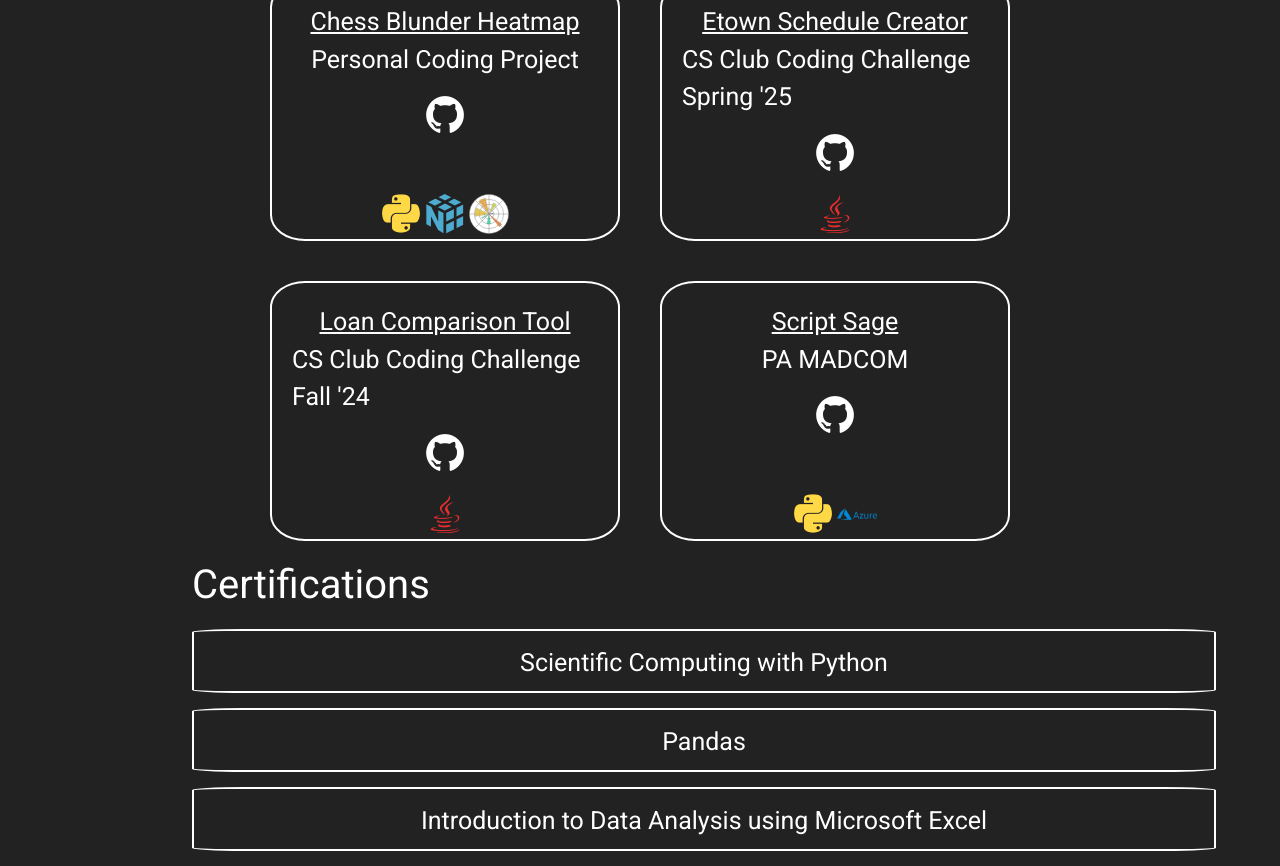
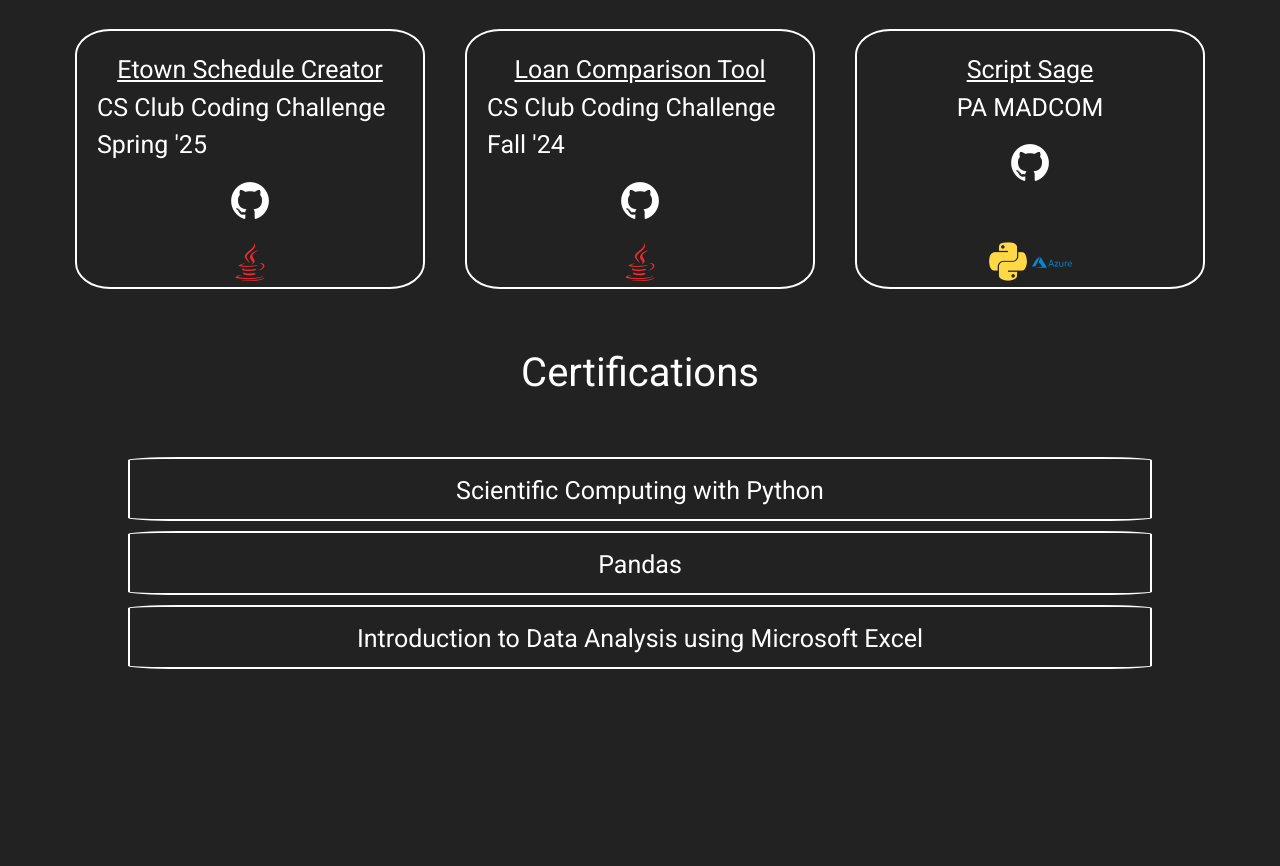
Before and after one commit to NateM024/NateM024.github.io, a plain HTML site: page index.html in a window 1280 px wide. Shown: the part 713-1579 px from the top of the page. After the commit the page ends 1422 px from the top, so only its background shows below. Drawn offline with nearby package versions, Linux system fonts and the light colour scheme.

Commit message:
improved styling, alignments

```diff
--- a/css/certs.css
+++ b/css/certs.css
@@ -10,13 +10,21 @@
 
     height: 4rem;
     width: 80vw;
-    margin-bottom: 15px;
 
     font-size: 25px;
     color: white;
     text-decoration: none;
     padding-top: 13px;
 
+}
+
+.flex-wrap-certs {
+	display: flex;
+	justify-content: center;
+	flex-wrap: wrap;
+	column-gap: 40px;
+	row-gap: 10px;
+    margin-bottom: 40px;
 }
 
 .cert-box:hover {
--- a/css/global.css
+++ b/css/global.css
@@ -3,10 +3,6 @@ body {
 	margin: 0;
 	background-color: #222222;
 	color: white;
-}
-
-.padded {
-	padding: 0 15%;
 }
 
 .btn {
--- a/css/projects.css
+++ b/css/projects.css
@@ -1,8 +1,10 @@
-h1 {
-	margin: 20px 0;
+.title {
+	margin: 60px 0;
+	text-align: center;
+	font-size: 36;
 }
 
-.flex-wrap {
+.flex-wrap-projects {
 	display: flex;
 	justify-content: center;
 	flex-wrap: wrap;
--- a/header.html
+++ b/header.html
@@ -1,6 +1,6 @@
 <div class="header">
+  <img src="../global-media/profile-pic.png">
   <h1>Nathan Marshall</h1>
-  <img src="../global-media/profile-pic.png">
   <div id="headerIcons">
     <a class="github" href="https://github.com/NateM024" target="_blank">
       <i class="devicon-github-original"></i>
--- a/index.html
+++ b/index.html
@@ -33,9 +33,9 @@
   <header id="header"></header>
 
   <div class="padded">
-    <h1>Featured Projects</h1>
+    <h1 class="title">Featured Projects</h1>
 
-    <div class="flex-wrap">
+    <div class="flex-wrap-projects">
       <div class="project-box" id="worldfacts">
         <p><u>WorldFacts Website</u></p>
         <p>CS209 Database Systems</p>
@@ -119,9 +119,10 @@
       </div>
       </div>
     </div>
-  </div>
+
     <div class="padded">
-    <h1>Certifications</h1>
+      <h1 class="title">Certifications</h1>
+      <div class="flex-wrap-certs">
         <div class="cert-box" id="fcc-python">
           <a href="https://www.freecodecamp.org/certification/fccc9bd6949-c974-4af1-89cf-c1b16cbebf4d/scientific-computing-with-python-v7">Scientific Computing with Python </a>
         </div>
@@ -134,6 +135,9 @@
           <a href="https://www.coursera.org/account/accomplishments/verify/49EC3L7WZG0R">Introduction to Data Analysis using Microsoft Excel</a>
         </div>
       </div>
+  </div>
+  </div>
+
 </body>
 
 </html>
```
Lines whose indentation alone changed are shown as unchanged.
